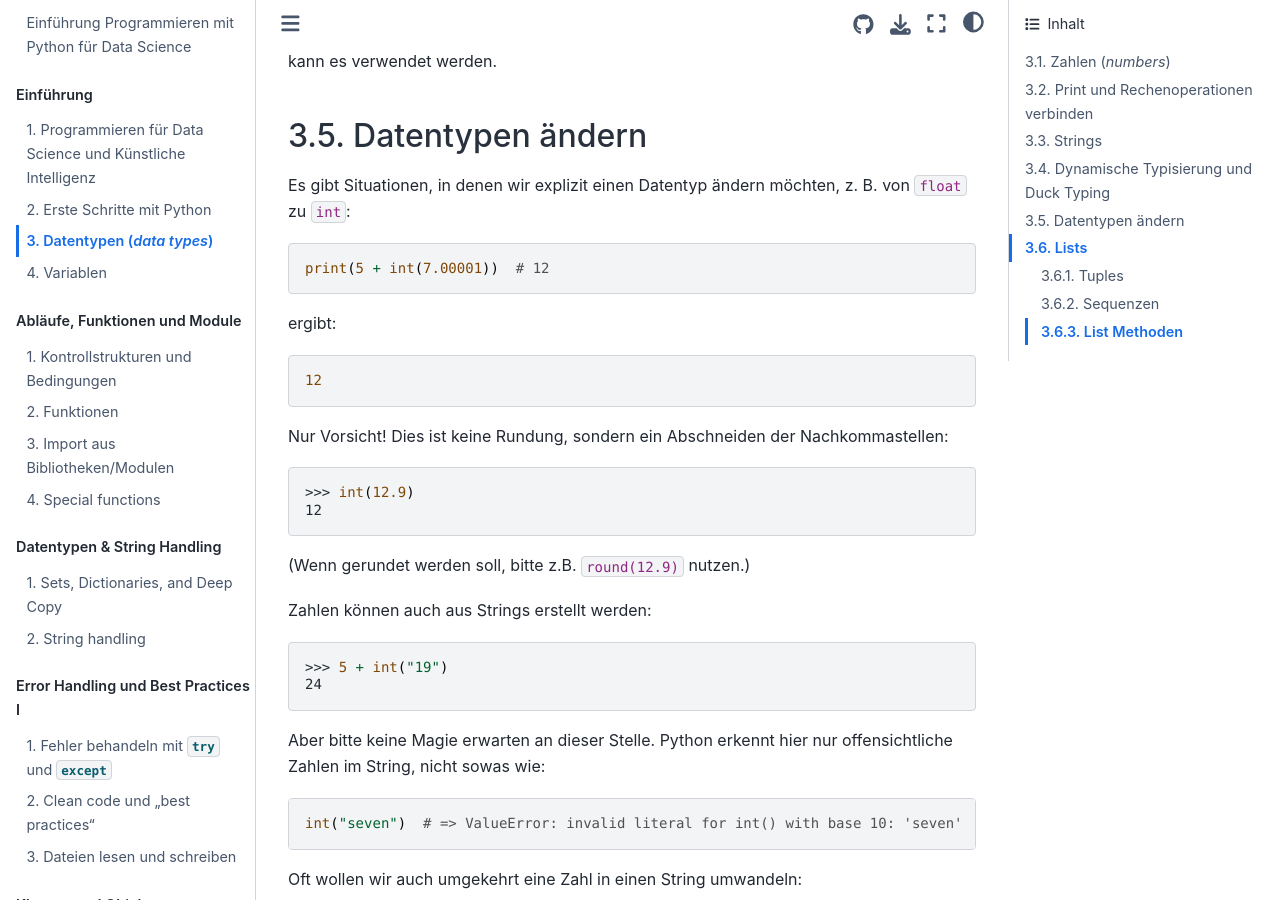
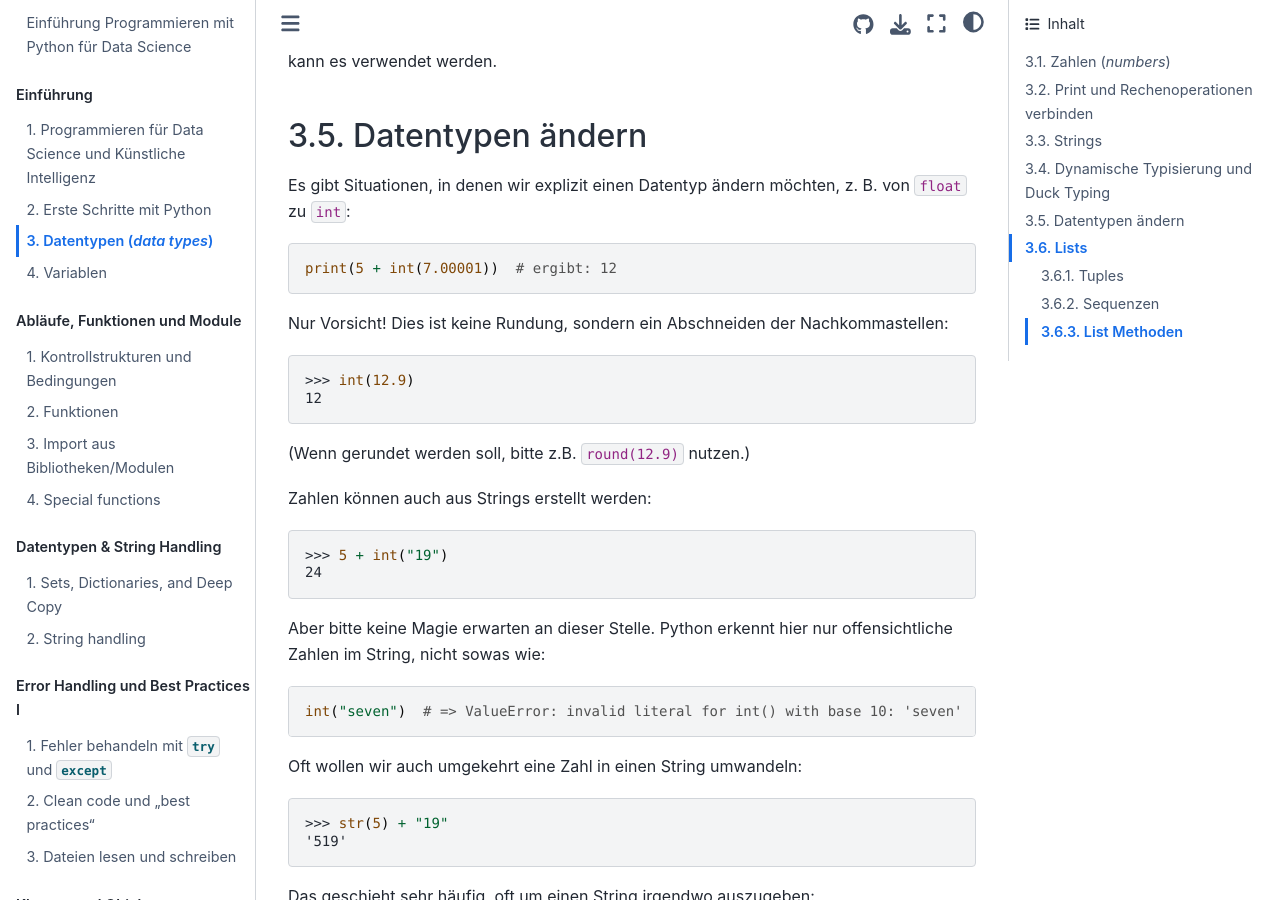
Before and after one commit to florian-huber/python-introduction, a Jupyter Book: the page built from lesson_material_german/01_data_types.md, in a window 1280 px wide and 900 px high, scrolled down 4479 px. Built offline with Jupyter Book 1.0.4 settings and Sphinx 7.4.7 and the Sphinx Book theme 1.1.4, drawn with Linux system fonts in a browser that asks for light colours; pages that are not in the unit, such as notebooks, are missing from menus; comment, search, counter and statistics services are not loaded.

Commit message:
minor changes

````diff
--- a/lesson_material_german/01_data_types.md
+++ b/lesson_material_german/01_data_types.md
@@ -172,11 +172,7 @@ Davon zu unterscheiden ist **Duck Typing**. Dabei ist für Code häufig weniger
 ## Datentypen ändern
 Es gibt Situationen, in denen wir explizit einen Datentyp ändern möchten, z. B. von `float` zu `int`:
 ```python
-print(5 + int(7.00001))  # 12
-```
-ergibt:
-```bash
-12
+print(5 + int(7.00001))  # ergibt: 12
 ```
 
 Nur Vorsicht! Dies ist keine Rundung, sondern ein Abschneiden der Nachkommastellen:
````
Also changed, not shown: lesson_material_german/01_first_steps.md (+1 -1 lines).
